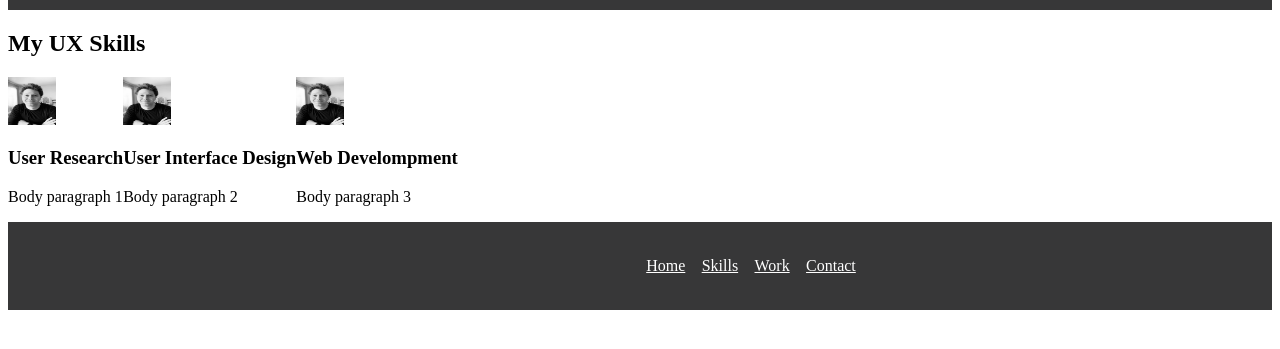
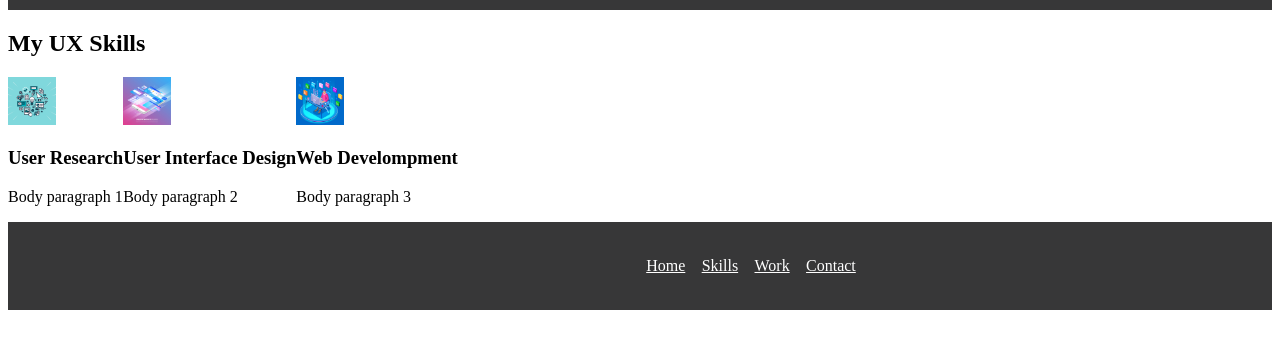
Before and after one commit to henrygh1981/UX_UI_HW_18, a plain HTML site: page Skills.html in a window 1280 px wide. Shown: the part 107-456 px from the top of the page. Drawn offline with Linux system fonts and the light colour scheme.

Commit message:
Before CSS changes

```diff
--- a/Skills.html
+++ b/Skills.html
@@ -31,7 +31,7 @@
                 </h1>
                 <div class="flexContainer">
                     <div>
-                        <img src="images/B&W Profile Pic.jpg" alt="Henry Ghazanchian photo" height=48 width=48>
+                        <img src="images/User Research pic.png" alt="Henry Ghazanchian photo" height=48 width=48>
                         <h3>
                             User Research
                         </h3>
@@ -41,7 +41,7 @@
                     </div>
 
                     <div>
-                        <img src="images/B&W Profile Pic.jpg" alt="Henry Ghazanchian photo" height=48 width=48>
+                        <img src="images/User Interface Design  pic.png" alt="Henry Ghazanchian photo" height=48 width=48>
                         <h3>
                             User Interface Design
                         </h3>
@@ -52,7 +52,7 @@
                     </div>
 
                     <div>
-                        <img src="images/B&W Profile Pic.jpg" alt="Henry Ghazanchian photo" height=48 width=48>
+                        <img src="images/Web Development pic.png" alt="Henry Ghazanchian photo" height=48 width=48>
                         <h3>
                             Web Develompment
                         </h3>
```
Also changed, not shown: Work.html (+3 -3 lines), images/CalPal LOGO.png (added), images/FunTra LOGO.png (added), images/Non-Profit LOGO.png (added), images/User Interface Design  pic.png (added), images/User Research pic.png (added), images/Web Development pic.png (added), 2 other files.
